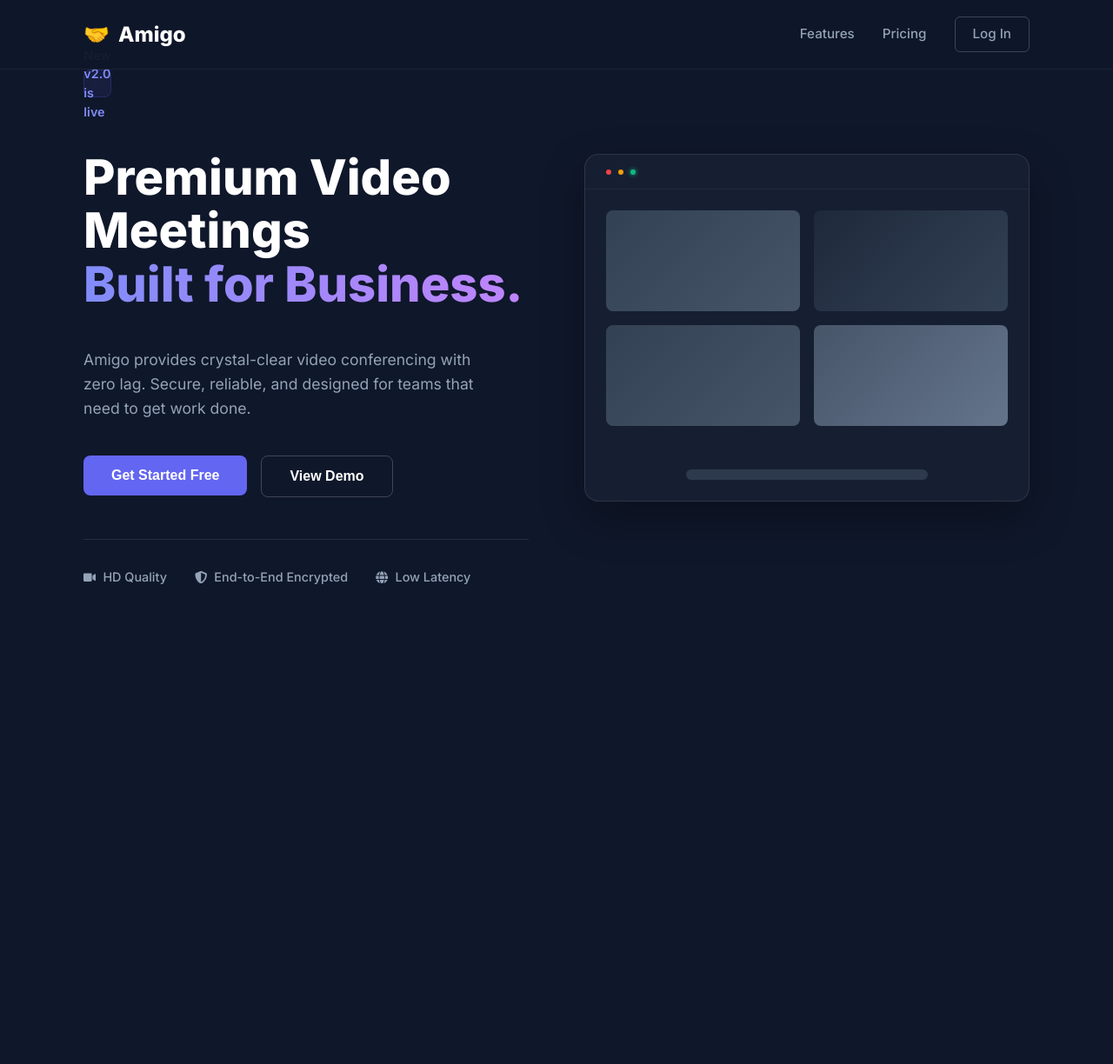
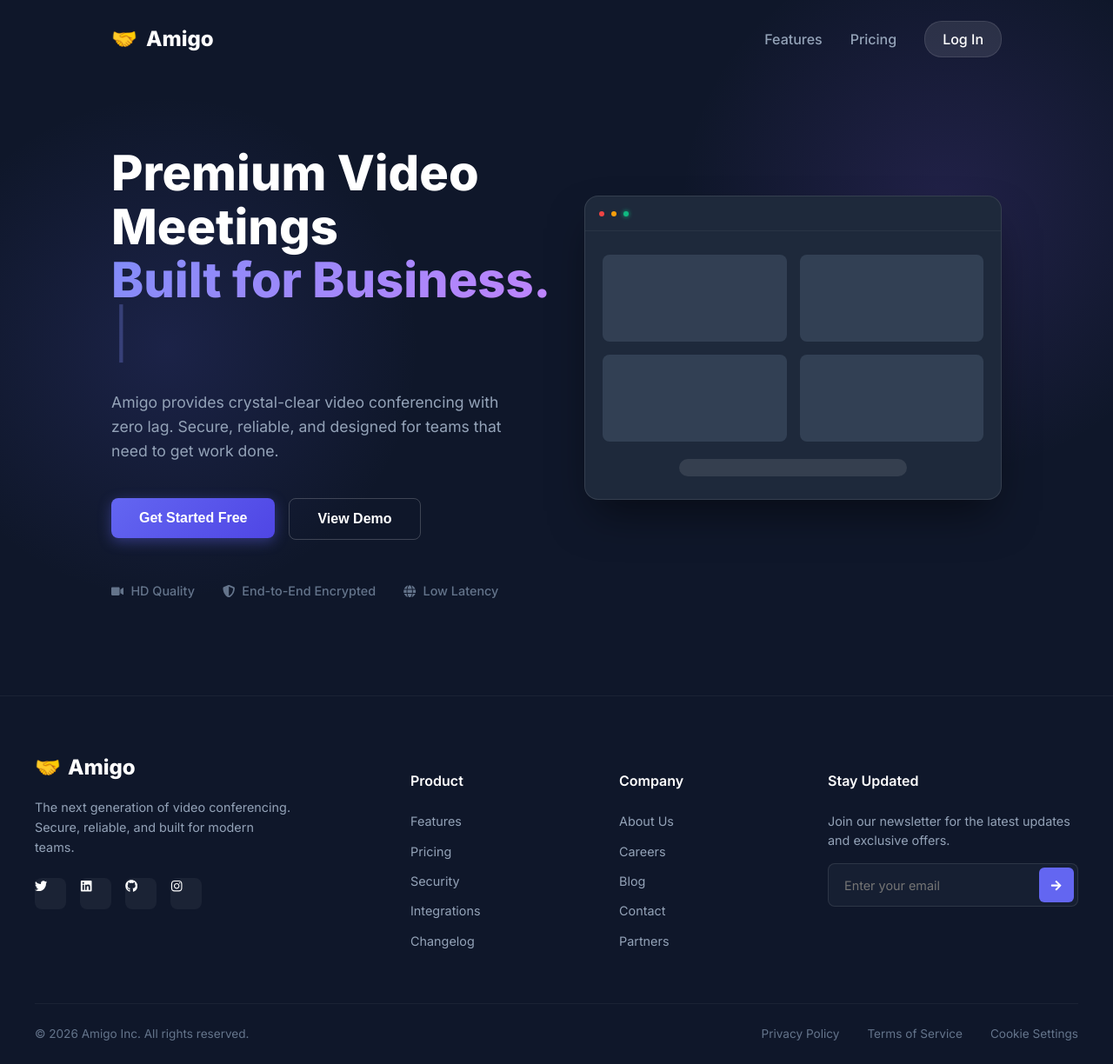
Before and after one commit to deshanWimalasooriya/Amigo, a React (Vite) app in the folder amigo-frontend/: page / in a window 1280 px wide. Shown: the whole page at 87% size. Before the commit the page ends 800 px from the top, so only its background shows below. Built offline with nearby package versions, Linux system fonts and the light colour scheme.

Commit message:
modify the welcome page

```diff
--- /dev/null
+++ b/amigo-frontend/src/components/Footer.jsx
@@ -0,0 +1,74 @@
+import React from 'react';
+import { FaTwitter, FaLinkedin, FaGithub, FaInstagram, FaArrowRight } from 'react-icons/fa';
+import './styles/Footer.css';
+
+const Footer = () => {
+  return (
+    <footer className="footer-container">
+
+      {/* Top Section: Grid Layout */}
+      <div className="footer-content">
+
+        {/* Col 1: Brand & Social */}
+        <div className="footer-col brand-col">
+          <div className="footer-logo">
+            <span className="logo-emoji">🤝</span> Amigo
+          </div>
+          <p className="footer-desc">
+            The next generation of video conferencing.
+            Secure, reliable, and built for modern teams.
+          </p>
+          <div className="social-links">
+            <a href="#" className="social-icon"><FaTwitter /></a>
+            <a href="#" className="social-icon"><FaLinkedin /></a>
+            <a href="#" className="social-icon"><FaGithub /></a>
+            <a href="#" className="social-icon"><FaInstagram /></a>
+          </div>
+        </div>
+
+        {/* Col 2: Product */}
+        <div className="footer-col">
+          <h4>Product</h4>
+          <a href="#">Features</a>
+          <a href="#">Pricing</a>
+          <a href="#">Security</a>
+          <a href="#">Integrations</a>
+          <a href="#">Changelog</a>
+        </div>
+
+        {/* Col 3: Company */}
+        <div className="footer-col">
+          <h4>Company</h4>
+          <a href="#">About Us</a>
+          <a href="#">Careers</a>
+          <a href="#">Blog</a>
+          <a href="#">Contact</a>
+          <a href="#">Partners</a>
+        </div>
+
+        {/* Col 4: Newsletter */}
+        <div className="footer-col newsletter-col">
+          <h4>Stay Updated</h4>
+          <p>Join our newsletter for the latest updates and exclusive offers.</p>
+          <div className="newsletter-form">
+            <input type="email" placeholder="Enter your email" />
+            <button><FaArrowRight /></button>
+          </div>
+        </div>
+
+      </div>
+
+      {/* Bottom Section: Copyright */}
+      <div className="footer-bottom">
+        <p>&copy; 2026 Amigo Inc. All rights reserved.</p>
+        <div className="legal-links">
+          <a href="#">Privacy Policy</a>
+          <a href="#">Terms of Service</a>
+          <a href="#">Cookie Settings</a>
+        </div>
+      </div>
+    </footer>
+  );
+};
+
+export default Footer;
--- /dev/null
+++ b/amigo-frontend/src/components/styles/Footer.css
@@ -0,0 +1,163 @@
+.footer-container {
+  background: #0f172a; /* Matches page bg */
+  border-top: 1px solid rgba(255, 255, 255, 0.05);
+  padding: 4rem 2rem 1.5rem 2rem;
+  color: #fff;
+  font-family: 'Inter', sans-serif;
+  margin-top: auto; /* Pushes to bottom */
+}
+
+.footer-content {
+  max-width: 1200px;
+  margin: 0 auto;
+  display: grid;
+  grid-template-columns: 2fr 1fr 1fr 1.5fr; /* Custom column widths */
+  gap: 3rem;
+  margin-bottom: 3rem;
+}
+
+/* Columns */
+.footer-col h4 {
+  font-size: 1rem;
+  font-weight: 600;
+  margin-bottom: 1.5rem;
+  color: white;
+}
+
+.footer-col a {
+  display: block;
+  color: #94a3b8;
+  text-decoration: none;
+  margin-bottom: 0.8rem;
+  font-size: 0.9rem;
+  transition: color 0.2s;
+}
+
+.footer-col a:hover {
+  color: #818cf8; /* Indigo hover */
+}
+
+/* Brand Column */
+.brand-col .footer-logo {
+  font-size: 1.5rem;
+  font-weight: 700;
+  margin-bottom: 1rem;
+  display: flex;
+  align-items: center;
+  gap: 8px;
+}
+.footer-desc {
+  color: #94a3b8;
+  font-size: 0.9rem;
+  line-height: 1.6;
+  margin-bottom: 1.5rem;
+  max-width: 300px;
+}
+.social-links {
+  display: flex;
+  gap: 1rem;
+}
+.social-icon {
+  width: 36px;
+  height: 36px;
+  background: rgba(255, 255, 255, 0.05);
+  display: flex;
+  align-items: center;
+  justify-content: center;
+  border-radius: 8px;
+  color: #fff !important; /* Override default link color */
+  transition: all 0.2s;
+  margin-bottom: 0 !important;
+}
+.social-icon:hover {
+  background: #6366f1;
+  transform: translateY(-2px);
+}
+
+/* Newsletter Column */
+.newsletter-col p {
+  color: #94a3b8;
+  font-size: 0.9rem;
+  margin-bottom: 1rem;
+}
+.newsletter-form {
+  display: flex;
+  background: rgba(30, 41, 59, 0.5);
+  padding: 4px;
+  border-radius: 8px;
+  border: 1px solid rgba(255, 255, 255, 0.1);
+}
+.newsletter-form input {
+  flex: 1;
+  background: transparent;
+  border: none;
+  padding: 10px 14px;
+  color: white;
+  outline: none;
+  font-size: 0.9rem;
+}
+.newsletter-form button {
+  background: #6366f1;
+  border: none;
+  width: 40px;
+  height: 40px;
+  border-radius: 6px;
+  color: white;
+  cursor: pointer;
+  display: flex;
+  align-items: center;
+  justify-content: center;
+  transition: background 0.2s;
+}
+.newsletter-form button:hover {
+  background: #4f46e5;
+}
+
+/* Bottom Bar */
+.footer-bottom {
+  max-width: 1200px;
+  margin: 0 auto;
+  padding-top: 1.5rem;
+  border-top: 1px solid rgba(255, 255, 255, 0.05);
+  display: flex;
+  justify-content: space-between;
+  align-items: center;
+  flex-wrap: wrap;
+  gap: 1rem;
+}
+
+.footer-bottom p {
+  color: #64748b;
+  font-size: 0.85rem;
+  margin: 0;
+}
+
+.legal-links {
+  display: flex;
+  gap: 2rem;
+}
+.legal-links a {
+  color: #64748b;
+  font-size: 0.85rem;
+  text-decoration: none;
+  transition: color 0.2s;
+}
+.legal-links a:hover {
+  color: #94a3b8;
+}
+
+/* Responsive */
+@media (max-width: 900px) {
+  .footer-content {
+    grid-template-columns: 1fr 1fr;
+  }
+}
+@media (max-width: 600px) {
+  .footer-content {
+    grid-template-columns: 1fr;
+    text-align: center;
+  }
+  .brand-col .footer-desc { margin: 0 auto 1.5rem auto; }
+  .social-links { justify-content: center; }
+  .footer-bottom { flex-direction: column; text-align: center; }
+}
--- a/amigo-frontend/src/pages/WelcomePage.jsx
+++ b/amigo-frontend/src/pages/WelcomePage.jsx
@@ -1,12 +1,64 @@
-import React from 'react';
-import { Link } from 'react-router-dom'; // <-- This fixes your error
+import React, { useState, useEffect } from 'react';
+import { Link } from 'react-router-dom';
 import './styles/WelcomePage.css';
+import Footer from '../components/Footer.jsx';
 import { FaVideo, FaShieldAlt, FaGlobe } from 'react-icons/fa';
 
 const WelcomePage = () => {
+  const [displayedText, setDisplayedText] = useState({ line1: '', line2: '' });
+
+  const text1 = "Premium Video Meetings";
+  const text2 = "Built for Business.";
+
+  useEffect(() => {
+    let animationInterval;
+    let resetTimeout;
+    let phase = 'typing1'; // phases: typing1 -> typing2 -> waiting -> reset
+    let index = 0;
+
+    const tick = () => {
+      if (phase === 'typing1') {
+        // Type Line 1
+        if (index <= text1.length) {
+          setDisplayedText(prev => ({ ...prev, line1: text1.substring(0, index) }));
+          index++;
+        } else {
+          // Switch to Line 2
+          phase = 'typing2';
+          index = 0;
+        }
+      } else if (phase === 'typing2') {
+        // Type Line 2
+        if (index <= text2.length) {
+          setDisplayedText(prev => ({ ...prev, line2: text2.substring(0, index) }));
+          index++;
+        } else {
+          // Done typing, start wait timer
+          phase = 'waiting';
+          clearInterval(animationInterval);
+          resetTimeout = setTimeout(() => {
+            // Reset and restart
+            setDisplayedText({ line1: '', line2: '' });
+            phase = 'typing1';
+            index = 0;
+            animationInterval = setInterval(tick, 50);
+          }, 4000); // Wait 4 seconds
+        }
+      }
+    };
+
+    // Start the loop
+    animationInterval = setInterval(tick, 50);
+
+    // Cleanup
+    return () => {
+      clearInterval(animationInterval);
+      clearTimeout(resetTimeout);
+    };
+  }, []);
+
   return (
     <div className="page-container">
-      {/* 1. Navigation Bar */}
       <nav className="navbar">
         <div className="nav-logo">
           <span className="logo-emoji">🤝</span> Amigo
@@ -14,31 +66,34 @@ const WelcomePage = () => {
         <div className="nav-links">
           <a href="#features">Features</a>
           <a href="#pricing">Pricing</a>
-
-          {/* Linked to your new Auth Page */}
           <Link to="/auth" className="btn-login">Log In</Link>
         </div>
       </nav>
 
-      {/* 2. Main Hero Section */}
       <main className="hero-section">
         <div className="hero-content">
-          <div className="badge">New v2.0 is live</div>
-          <h1 className="hero-title">
-            Premium Video Meetings <br />
-            <span className="highlight-text">Built for Business.</span>
-          </h1>
+          {/* <div className="badge">New v2.0 is live</div> */}
+
+          {/* Fixed height container to prevent jumping */}
+          <div className="title-container">
+            <h1 className="hero-title">
+              {displayedText.line1}<br />
+              <span className="highlight-text">
+                {displayedText.line2}
+              </span>
+              <span className="cursor">|</span>
+            </h1>
+          </div>
+
           <p className="hero-subtitle">
             Amigo provides crystal-clear video conferencing with zero lag.
             Secure, reliable, and designed for teams that need to get work done.
           </p>
 
           <div className="cta-group">
-            {/* Main Call to Action also links to Auth */}
             <Link to="/auth">
               <button className="btn-primary">Get Started Free</button>
             </Link>
-
             <button className="btn-outline">View Demo</button>
           </div>
 
@@ -49,10 +104,8 @@ const WelcomePage = () => {
           </div>
         </div>
 
-        {/* 3. Visual Side (Right) */}
         <div className="hero-visual">
           <div className="visual-card">
-            {/* Abstract UI representation of a meeting */}
             <div className="card-header">
               <div className="dot red"></div>
               <div className="dot yellow"></div>
@@ -70,6 +123,9 @@ const WelcomePage = () => {
           </div>
         </div>
       </main>
+
+      {/* Add Footer Here at the bottom */}
+      <Footer />
     </div>
   );
 };
--- a/amigo-frontend/src/pages/styles/WelcomePage.css
+++ b/amigo-frontend/src/pages/styles/WelcomePage.css
@@ -2,37 +2,44 @@
 
 /* --- Main Container --- */
 .page-container {
-  height: 100%;
+  /* Allows the page to grow beyond 100vh so we can scroll to the footer */
   width: 100%;
-  background-color: #0f172a; /* Deep Navy */
+  min-height: 100vh;
+
+  /* Enable vertical scrolling */
+  overflow-y: auto;
+  overflow-x: hidden;
+
+  background-color: #0f172a;
   color: white;
   font-family: 'Inter', sans-serif;
+
   display: flex;
   flex-direction: column;
-  overflow: hidden;
 }
 
-/* --- Navigation Bar --- */
+/* --- Navbar (Aligned with Hero) --- */
 .navbar {
-  flex-shrink: 0;
-  height: 80px;
+  position: absolute;
+  top: 0;
+  left: 0;
+  width: 100%;
+  z-index: 50;
+
   display: flex;
   justify-content: space-between;
   align-items: center;
-  /* UPDATED: Increased side padding from 2rem to 6rem */
-  padding: 0 6rem;
-  border-bottom: 1px solid rgba(255, 255, 255, 0.05);
-  background: rgba(15, 23, 42, 0.95);
-  z-index: 100;
+
+  /* UPDATED: Increased side padding from 3rem to 8rem */
+  padding: 1.5rem 8rem;
 }
 
 .nav-logo {
   font-size: 1.5rem;
-  font-weight: 800;
+  font-weight: 700;
   display: flex;
   align-items: center;
   gap: 10px;
-  color: white;
 }
 
 .nav-links {
@@ -42,79 +49,127 @@
 }
 
 .nav-links a {
+  text-decoration: none;
   color: #94a3b8;
-  text-decoration: none;
-  font-size: 0.95rem;
   font-weight: 500;
   transition: color 0.2s;
 }
 
-.nav-links a:hover {
-  color: white;
-}
+.nav-links a:hover { color: white; }
 
 .btn-login {
-  background: transparent;
-  border: 1px solid rgba(255, 255, 255, 0.2);
-  color: white;
+  background: rgba(255, 255, 255, 0.1);
   padding: 8px 20px;
-  border-radius: 6px;
-  cursor: pointer;
-  font-weight: 600;
-  text-decoration: none;
-  transition: all 0.2s;
-  display: inline-block;
+  border-radius: 20px;
+  color: white !important;
+  border: 1px solid rgba(255, 255, 255, 0.1);
 }
+.btn-login:hover { background: rgba(255, 255, 255, 0.2); }
 
-.btn-login:hover {
-  border-color: white;
-}
+/* --- Hero Section (The "First Screen") --- */
+.hero-section {
+  min-height: 100vh;
+  width: 100%;
 
-/* --- Hero Section --- */
-.hero-section {
-  height: calc(100% - 80px);
   display: flex;
   align-items: center;
   justify-content: space-between;
-  /* UPDATED: Increased side padding from 2rem to 6rem */
-  padding: 0 6rem;
-  gap: 4rem;
+
+  /* UPDATED: Increased side padding from 4rem to 8rem */
+  padding: 0 8rem;
+
+  background: radial-gradient(circle at 15% 50%, rgba(99, 102, 241, 0.15) 0%, transparent 25%),
+              radial-gradient(circle at 85% 30%, rgba(139, 92, 246, 0.15) 0%, transparent 25%);
 }
 
-/* Left Side: Content */
+/* --- Hero Content (Left Side) --- */
 .hero-content {
   flex: 1;
   max-width: 650px;
   display: flex;
   flex-direction: column;
-  justify-content: center;
+  justify-content: center; /* Ensure vertical centering */
+  align-items: flex-start;
+  text-align: left;
+  z-index: 10;
+  padding-top: 60px; /* Slight offset because Navbar is at the top */
 }
 
+/* --- FIXED BADGE STYLE --- */
 .badge {
-  align-self: flex-start;
-  padding: 6px 12px;
-  background: rgba(99, 102, 241, 0.1);
-  color: #818cf8;
-  border-radius: 20px;
+  /* Layout: Use inline-flex to shrink-wrap the text */
+  display: inline-flex;
+  align-items: center;
+  justify-content: center;
+  gap: 12px; /* Clean space between the dot and text */
+
+  /* Sizing: Auto width ensures it covers all text */
+  width: auto;
+  padding: 10px 24px; /* Generous padding so text is inside */
+  margin-bottom: 2rem;
+
+  /* Shape */
+  border-radius: 50px; /* Perfect Pill Shape */
+
+  /* Visuals: Stronger background to be visible */
+  background: rgba(30, 41, 59, 0.8); /* Dark semi-transparent background */
+  border: 1px solid rgba(129, 140, 248, 0.4); /* Visible Border */
+  box-shadow: 0 0 20px rgba(99, 102, 241, 0.2); /* Outer Glow */
+  backdrop-filter: blur(8px); /* Glass Effect */
+
+  /* Text Styling */
+  color: #e0e7ff; /* Bright white-blue text */
   font-size: 0.85rem;
-  font-weight: 600;
-  margin-bottom: 1.5rem;
-  border: 1px solid rgba(99, 102, 241, 0.2);
+  font-weight: 700;
+  text-transform: uppercase;
+  letter-spacing: 1.5px;
+  white-space: nowrap; /* Prevents text from breaking lines */
+  line-height: 1; /* Fixes vertical alignment */
+}
+
+/* The Glowing Green Dot */
+.badge::before {
+  content: '';
+  display: block; /* Ensures it acts as an element */
+  width: 8px;
+  height: 8px;
+  min-width: 8px; /* Prevents squishing */
+  min-height: 8px;
+
+  background-color: #10b981; /* Neon Green */
+  border-radius: 50%;
+  box-shadow: 0 0 8px #10b981, 0 0 16px rgba(16, 185, 129, 0.6);
+  animation: pulse-dot 2s infinite ease-in-out;
+}
+
+/* Dot Animation */
+@keyframes pulse-dot {
+  0% { opacity: 0.8; transform: scale(1); }
+  50% { opacity: 1; transform: scale(1.2); }
+  100% { opacity: 0.8; transform: scale(1); }
+}
+
+/* Title Container (Fixed from previous steps) */
+.title-container {
+  min-height: 180px;
+  display: flex;
+  align-items: flex-start;
+  margin-bottom: 1rem;
 }
 
 .hero-title {
   font-size: 3.5rem;
   line-height: 1.1;
   font-weight: 800;
-  margin-bottom: 1.5rem;
+  margin: 0;
   color: white;
+  white-space: pre-wrap;
 }
 
 .highlight-text {
-  background: linear-gradient(to right, #818cf8, #c084fc);
+  background: linear-gradient(135deg, #818cf8 0%, #c084fc 100%);
   -webkit-background-clip: text;
-  background-clip: text;
-  color: transparent;
+  -webkit-text-fill-color: transparent;
 }
 
 .hero-subtitle {
@@ -125,7 +180,6 @@
   max-width: 90%;
 }
 
-/* Buttons */
 .cta-group {
   display: flex;
   gap: 1rem;
@@ -133,7 +187,7 @@
 }
 
 .btn-primary {
-  background-color: #6366f1;
+  background: linear-gradient(135deg, #6366f1 0%, #4f46e5 100%);
   color: white;
   border: none;
   padding: 14px 32px;
@@ -141,12 +195,10 @@
   font-size: 1rem;
   font-weight: 600;
   cursor: pointer;
-  transition: background 0.2s;
+  box-shadow: 0 4px 15px rgba(99, 102, 241, 0.4);
+  transition: transform 0.2s;
 }
-
-.btn-primary:hover {
-  background-color: #4f46e5;
-}
+.btn-primary:hover { transform: translateY(-2px); }
 
 .btn-outline {
   background: transparent;
@@ -157,52 +209,54 @@
   font-size: 1rem;
   font-weight: 600;
   cursor: pointer;
-  transition: all 0.2s;
 }
+.btn-outline:hover { background: rgba(255, 255, 255, 0.05); }
 
-.btn-outline:hover {
-  background: rgba(255, 255, 255, 0.05);
-  border-color: white;
-}
-
-/* Trust Badges */
 .trust-badges {
   display: flex;
   gap: 2rem;
-  padding-top: 2rem;
-  border-top: 1px solid rgba(255, 255, 255, 0.1);
+  color: #64748b;
+  font-size: 0.9rem;
+  font-weight: 500;
 }
-
 .trust-item {
   display: flex;
   align-items: center;
   gap: 8px;
-  color: #94a3b8;
-  font-size: 0.9rem;
-  font-weight: 500;
 }
 
-/* --- Right Side: Visual Graphic (Static) --- */
+/* --- Hero Visual (Right Side) --- */
 .hero-visual {
   flex: 1;
   display: flex;
-  justify-content: center;
+  justify-content: flex-end; /* Align right */
   align-items: center;
   height: 100%;
 }
 
-/* Abstract UI Card */
 .visual-card {
-  width: 100%;
-  max-width: 650px; /* Kept wide */
-  height: 400px;
-  background: rgba(30, 41, 59, 0.5);
+  width: 480px;
+  height: 350px;
+  background: #1e293b;
   border-radius: 16px;
   border: 1px solid rgba(255, 255, 255, 0.1);
-  backdrop-filter: blur(10px);
-  box-shadow: 0 20px 50px rgba(0, 0, 0, 0.3);
+  box-shadow: 0 25px 50px -12px rgba(0, 0, 0, 0.5);
   display: flex;
   flex-direction: column;
+  position: relative;
+  overflow: hidden;
+}
+.visual-card::before {
+  content: "";
+  position: absolute;
+  top: -50%; left: -50%; width: 200%; height: 200%;
+  background: linear-gradient(45deg, transparent, rgba(255, 255, 255, 0.03), transparent);
+  animation: shine 6s infinite;
+}
+
+@keyframes shine {
+  0% { transform: translateX(-100%) rotate(45deg); }
+  100% { transform: translateX(100%) rotate(45deg); }
 }
 
 .card-header {
@@ -210,55 +264,60 @@
   border-bottom: 1px solid rgba(255, 255, 255, 0.05);
   display: flex;
   align-items: center;
-  padding-left: 1.5rem;
   gap: 8px;
+  padding-left: 16px;
 }
-
 .dot { width: 10px; height: 10px; border-radius: 50%; }
-.red { background-color: #ef4444; }
-.yellow { background-color: #f59e0b; }
-.green { background-color: #10b981; }
+.red { background: #ef4444; }
+.yellow { background: #f59e0b; }
+.green { background: #10b981; }
 
 .card-body {
   flex: 1;
-  padding: 1.5rem;
   display: flex;
   flex-direction: column;
-  justify-content: space-between;
+  justify-content: center;
+  padding: 20px;
+  gap: 20px;
 }
-
 .avatar-grid {
   display: grid;
   grid-template-columns: 1fr 1fr;
-  gap: 1rem;
-  height: 80%;
+  gap: 15px;
+}
+.avatar {
+  height: 100px;
+  border-radius: 8px;
+  background: #334155;
+  animation: pulse 4s infinite alternate;
+}
+.a1 { animation-delay: 0s; }
+.a2 { animation-delay: 1s; }
+.a3 { animation-delay: 2s; }
+.a4 { animation-delay: 3s; }
+
+.control-bar {
+  height: 20px;
+  width: 60%;
+  background: rgba(255, 255, 255, 0.1);
+  border-radius: 10px;
+  margin: 0 auto;
 }
 
-.avatar {
-  background: #334155;
-  border-radius: 8px;
-  width: 100%;
-  height: 100%;
+@keyframes pulse {
+  0% { opacity: 0.6; }
+  100% { opacity: 1; }
 }
 
-.a1 { background: linear-gradient(135deg, #334155 0%, #475569 100%); }
-.a2 { background: linear-gradient(135deg, #1e293b 0%, #334155 100%); }
-.a3 { background: linear-gradient(135deg, #334155 0%, #475569 100%); }
-.a4 { background: linear-gradient(135deg, #475569 0%, #64748b 100%); }
-
-.control-bar {
-  height: 12px;
-  width: 60%;
-  background: #475569;
-  margin: 0 auto;
-  border-radius: 20px;
-  opacity: 0.5;
+/* Cursor Blink Animation */
+.cursor {
+  display: inline-block;
+  font-weight: 100;
+  color: #818cf8;
+  animation: blink 1s infinite;
+  margin-left: 2px;
 }
-
-/* --- Responsive Tweak --- */
-/* If the screen is small (like a laptop), reduce padding slightly so it doesn't squish */
-@media (max-width: 1200px) {
-  .navbar, .hero-section {
-    padding: 0 3rem;
-  }
+@keyframes blink {
+  0%, 100% { opacity: 1; }
+  50% { opacity: 0; }
 }
```
